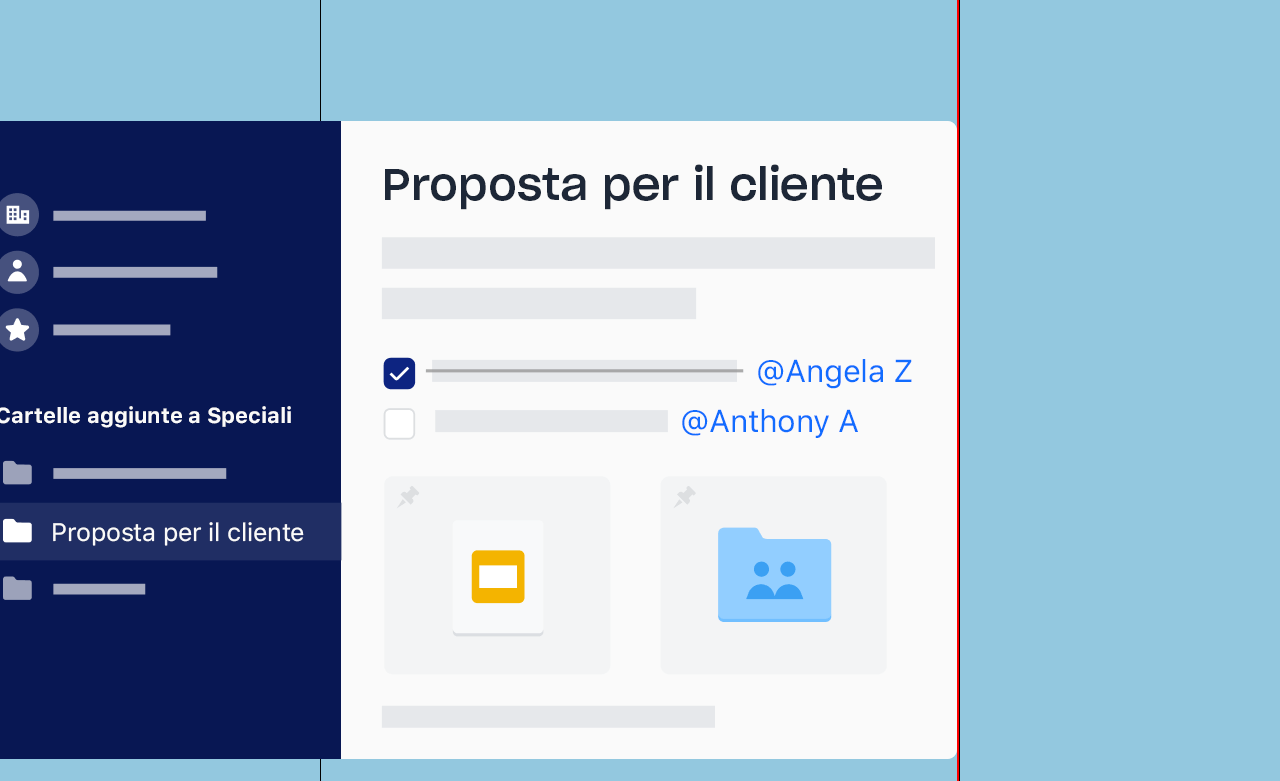
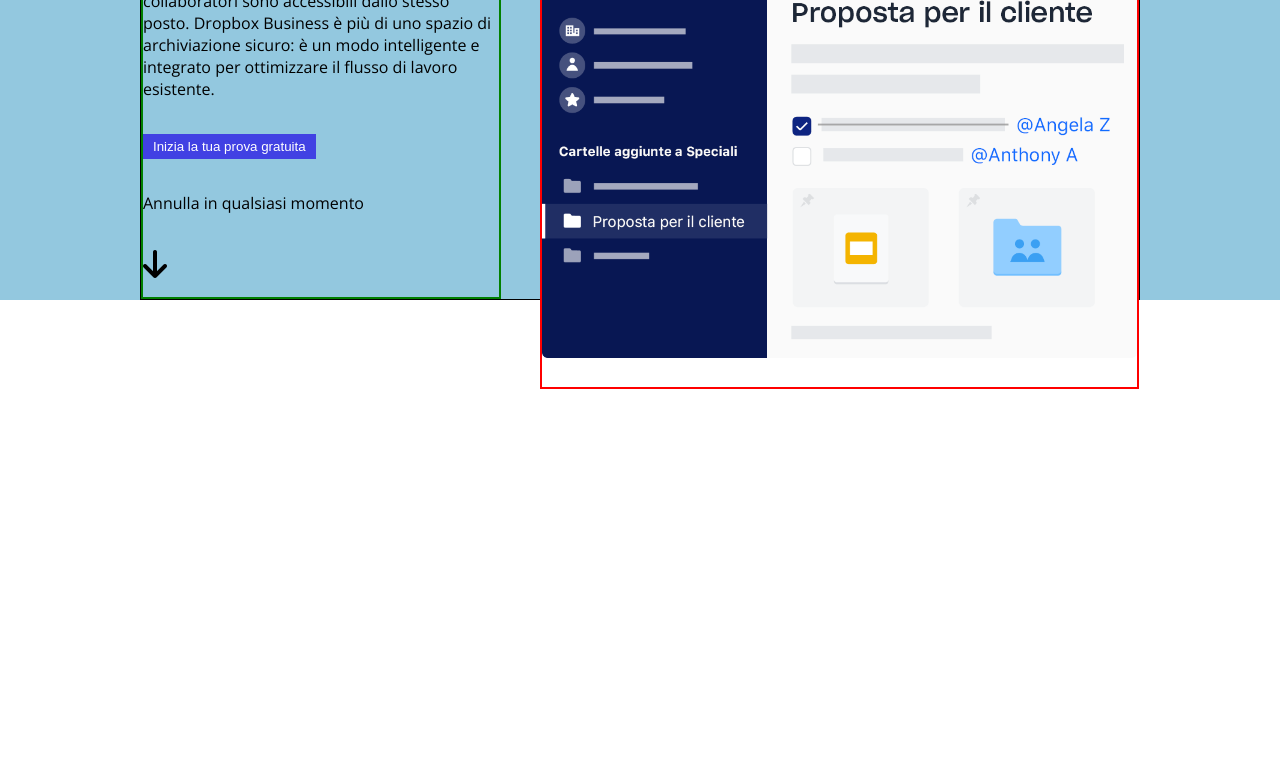
Before and after one commit to VeronicaFontana/htmlcss-dropbox, a plain HTML site: page index.html in a window 1280 px wide. Shown: the part 354-1135 px from the top of the page. After the commit the page ends 800 px from the top, so only its background shows below. Drawn offline with nearby package versions, Linux system fonts and the light colour scheme.

Commit message:
[FIX] Jumbotron

```diff
--- a/css/style.css
+++ b/css/style.css
@@ -50,20 +50,40 @@ body{
 
 .top-box{
   border: 1px solid black;
-  margin: 0 320px;
+  max-width: 1000px;
+  width: 98%;
+  margin: 0 auto;
   padding: 30px 0 0 0;
 }
 
 h1{
   font-size: 3.5rem;
   font-weight: bold;
+  padding-right: 50px;
 }
 
 .top-img{
   border: 2px solid red;
+  width: 60%;
+  right: 0;
   float: right;
 }
 
 .top-img img{
+  width: 100%;
+}
 
+.top-text{
+  border: 2px solid green;
+  height: 400px;
+  max-width: 360px;
+  padding-top: 50px;
+  display: flex;
+  flex-direction: column;
+  align-items: flex-start;
+  justify-content: space-around;
 }
+
+.fa-arrow-down{
+  font-size: 2rem;
+}
--- a/index.html
+++ b/index.html
@@ -32,13 +32,19 @@
     <section class="jumbotron">
       <div class="top-box">
         <h1>Tutto ciò che ti serve per il lavoro, in un unico posto</h1>
-        <p>Finalmente tutti i tuoi strumenti, contenuti <div class="top-img">
-          <img src="img/business-feature-coordinate-it.png" alt="">
-        </div> e collaboratori sono accessibili dallo stesso posto. Dropbox Business è più di uno spazio di archiviazione sicuro: è un modo intelligente e integrato per ottimizzare il flusso di lavoro esistente.</p>
+        <div class="box">
+            <div class="top-img">
+              <img src="img/business-feature-coordinate-it.png" alt="">
+            </div>
+            <div class="top-text">
+              <p>Finalmente tutti i tuoi strumenti, contenuti
+              e collaboratori sono accessibili dallo stesso posto. Dropbox Business è più di uno spazio di archiviazione sicuro: è un modo intelligente e integrato per ottimizzare il flusso di lavoro esistente.</p>
+              <button class="btn-blue">Inizia la tua prova gratuita</button>
+              <span>Annulla in qualsiasi momento</span>
+              <i class="fa-solid fa-arrow-down"></i>
+            </div>
+        </div>
 
-        <button class="btn-blue">Inizia la tua prova gratuita</button>
-        <span>Annulla in qualsiasi momento</span>
-        <i class="fa-solid fa-arrow-down"></i>
       </div>
     </section>
   </header>
```
